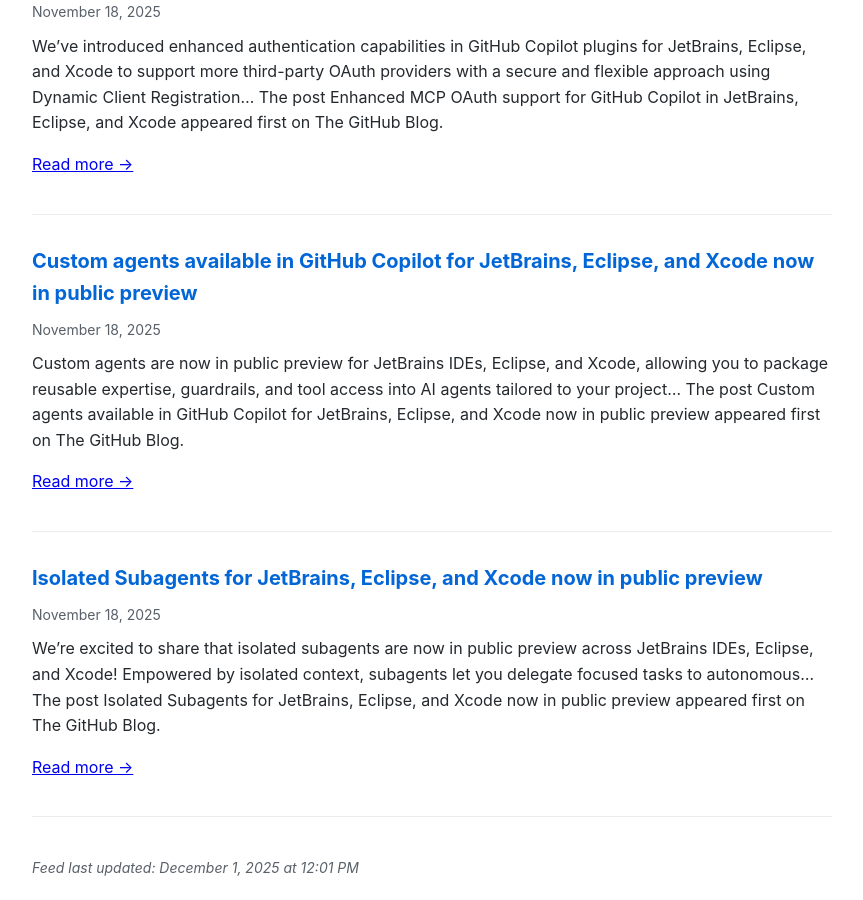
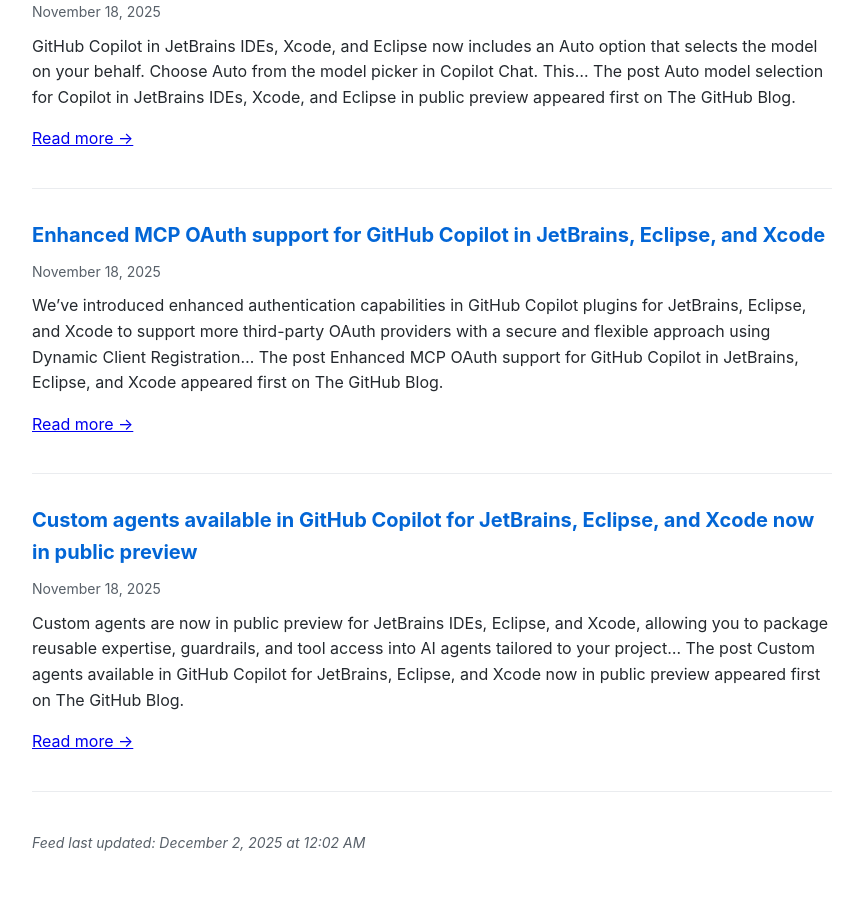
Before and after one commit to Oregand/oregand.github.io, a Jekyll site: the page copilot-feed.html, which Jekyll copies as it is, in a window 1280 px wide and 900 px high, scrolled down 2157 px. Shown: the whole window, without its empty margins (208-1071 px from the left). Built offline with Jekyll 4.4.1, drawn with Linux system fonts in a browser that asks for light colours; after the commit the page ends 3031 px from its top, so only the background shows below that; some of the changed text lies outside the part shown.

Commit message:
Update RSS feed

```diff
--- a/copilot-feed.html
+++ b/copilot-feed.html
@@ -62,6 +62,19 @@
 </head>
 <body>
   <h1>GitHub Copilot Latest Updates</h1>
+
+  <div class="feed-item">
+    <div class="feed-title">
+      <a href="https://github.blog/changelog/2025-12-01-copilot-spaces-public-spaces-and-code-view-support" target="_blank">Copilot Spaces: Public spaces and code view support</a>
+    </div>
+    <div class="feed-date">December 1, 2025</div>
+    <div class="feed-description">
+      We released three major updates to Copilot Spaces: public spaces, individual sharing, and the ability to add files to a space directly from the github.com code viewer. &#128101; Public spaces&#8230;
+The post Copilot Spaces: Public spaces and code view support appeared first on The GitHub Blog.
+
+      <p><a href="https://github.blog/changelog/2025-12-01-copilot-spaces-public-spaces-and-code-view-support" target="_blank">Read more →</a></p>
+    </div>
+  </div>
 
   <div class="feed-item">
     <div class="feed-title">
@@ -180,21 +193,8 @@ The post Custom agents available in GitHub Copilot for JetBrains, Eclipse, and X
     </div>
   </div>
 
-  <div class="feed-item">
-    <div class="feed-title">
-      <a href="https://github.blog/changelog/2025-11-18-isolated-subagents-for-jetbrains-eclipse-and-xcode-now-in-public-preview" target="_blank">Isolated Subagents for JetBrains, Eclipse, and Xcode now in public preview</a>
-    </div>
-    <div class="feed-date">November 18, 2025</div>
-    <div class="feed-description">
-      We&#8217;re excited to share that isolated subagents are now in public preview across JetBrains IDEs, Eclipse, and Xcode! Empowered by isolated context, subagents let you delegate focused tasks to autonomous&#8230;
-The post Isolated Subagents for JetBrains, Eclipse, and Xcode now in public preview appeared first on The GitHub Blog.
-
-      <p><a href="https://github.blog/changelog/2025-11-18-isolated-subagents-for-jetbrains-eclipse-and-xcode-now-in-public-preview" target="_blank">Read more →</a></p>
-    </div>
-  </div>
-
   <div class="update-info">
-    Feed last updated: December 1, 2025 at 12:01 PM
+    Feed last updated: December 2, 2025 at 12:02 AM
   </div>
 </body>
 </html>
```
